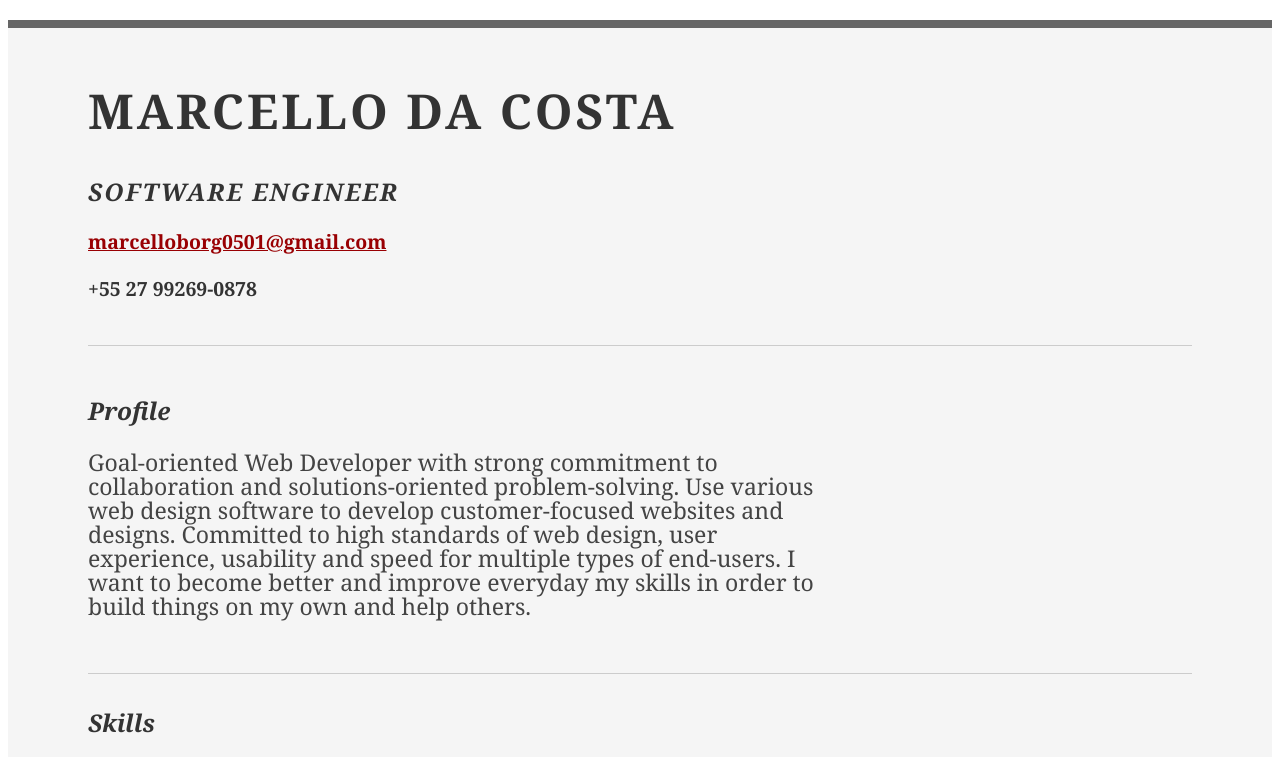
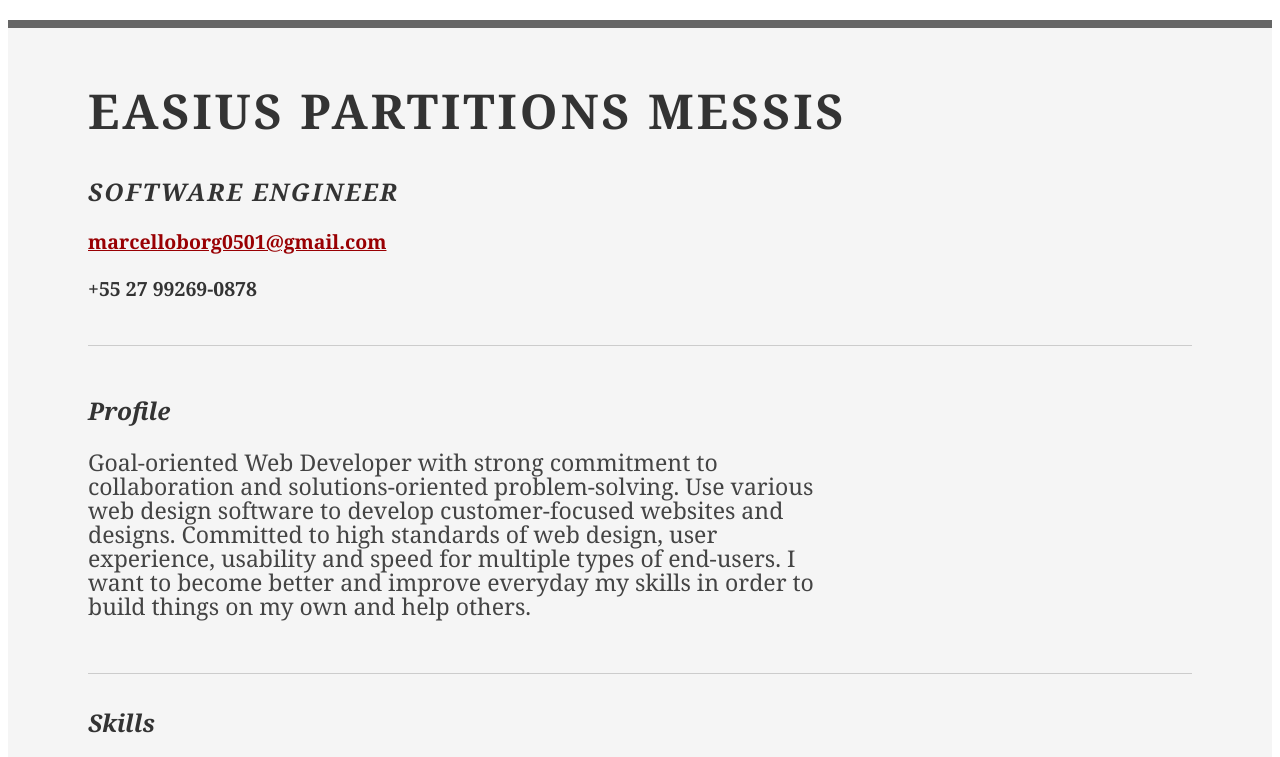
Before and after one commit to marcellobc/resumee-faesa, a plain HTML site: page index.html in a window 1280 px wide. Shown: the top 757 px of the page. Drawn offline with Linux system fonts and the light colour scheme; a small style sheet from the web is missing.

Commit message:
mudei o nome para easius partitions messis

```diff
--- a/index.html
+++ b/index.html
@@ -2,7 +2,7 @@
 <html>
 <head>
 
-	<title>PHMELO15 | Software Engineer | marcelloborg0501@gmail.com</title>
+	<title>Marcello da Costa | Software Engineer | marcelloborg0501@gmail.com</title>
 	<meta http-equiv="content-type" content="text/html; charset=utf-8" />
 
 	<meta name="keywords" content="" />
@@ -20,7 +20,7 @@
 		<div id="hd">
 			<div class="yui-gc">
 				<div class="yui-u first">
-					<h1>Marcello da Costa</h1>
+					<h1>Easius Partitions Messis</h1>
 					<h2>Software Engineer</h2>
 				</div>
 
```
